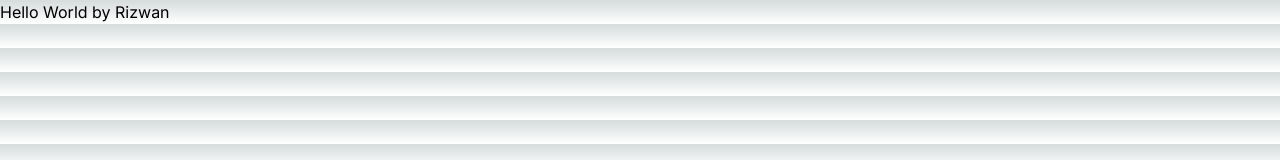
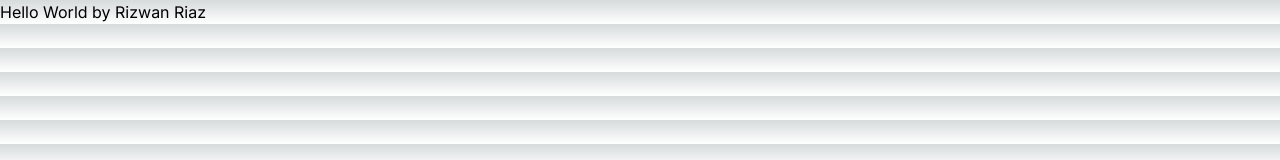
Before and after one commit to rizwanriaz1988/PIAIC_PRACTICE, a Next.js app in the folder Quarter 02/hello_nextjs_rizi/: page / in a window 1280 px wide. Shown: the top 160 px of the page. Built offline with nearby package versions, Linux system fonts and the light colour scheme.

Commit message:
Modification in page

```diff
--- a/Quarter 02/hello_nextjs_rizi/src/app/page.tsx
+++ b/Quarter 02/hello_nextjs_rizi/src/app/page.tsx
@@ -1,5 +1,5 @@
 export default function Home() {
   return (
-        <div>Hello World by Rizwan</div>
+        <div>Hello World by Rizwan Riaz</div>
   );
 }
--- a/Quarter 02/hello_nextjs_rizi/tailwind.config.ts
+++ b/Quarter 02/hello_nextjs_rizi/tailwind.config.ts
@@ -2,9 +2,10 @@ import type { Config } from 'tailwindcss'
 
 const config: Config = {
   content: [
-    './src/pages/**/*.{js,ts,jsx,tsx,mdx}',
-    './src/components/**/*.{js,ts,jsx,tsx,mdx}',
-    './src/app/**/*.{js,ts,jsx,tsx,mdx}',
+    // './src/pages/**/*.{js,ts,jsx,tsx,mdx}',
+    // './src/components/**/*.{js,ts,jsx,tsx,mdx}',
+    // './src/app/**/*.{js,ts,jsx,tsx,mdx}',
+    './src/**/*.{js,ts,jsx,tsx,mdx}',
   ],
   theme: {
     extend: {
```
